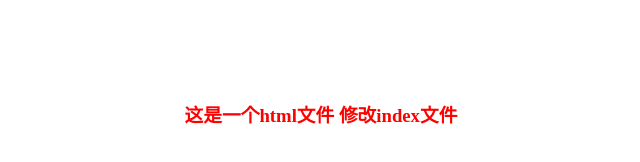
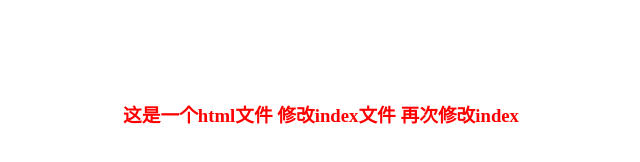
Before and after one commit to skip53/Ownercat, a plain HTML site: page index.html in a window 1280 px wide. Shown: the whole page, without its empty margins (319-959 px from the left). Drawn offline with Linux system fonts and the light colour scheme.

Commit message:
remodify index.html

```diff
--- a/index.html
+++ b/index.html
@@ -5,6 +5,6 @@
 	<link rel = "stylesheet" type = "text/css" href="style.css">
 </head>
 </body>
-	<h3>这是一个html文件  修改index文件</h3>
+	<h3>这是一个html文件  修改index文件 再次修改index</h3>
 </body>
 </html>
```
